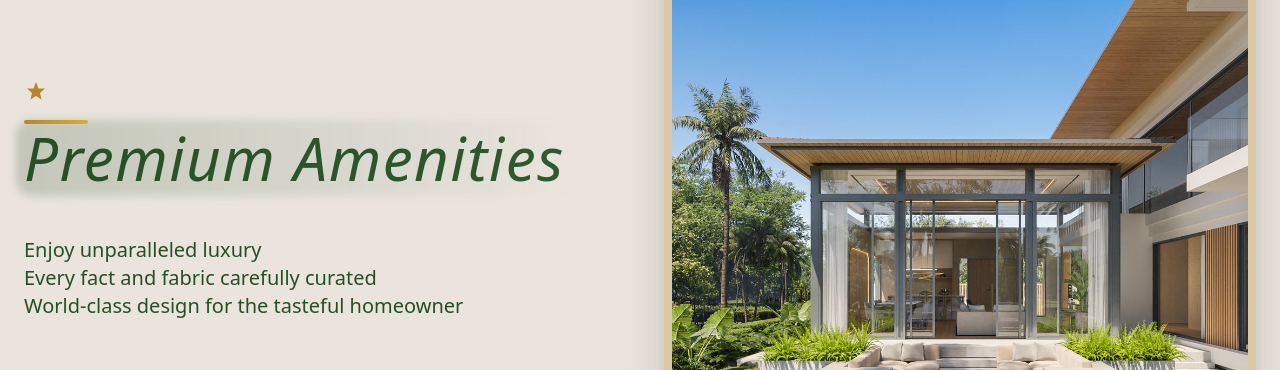
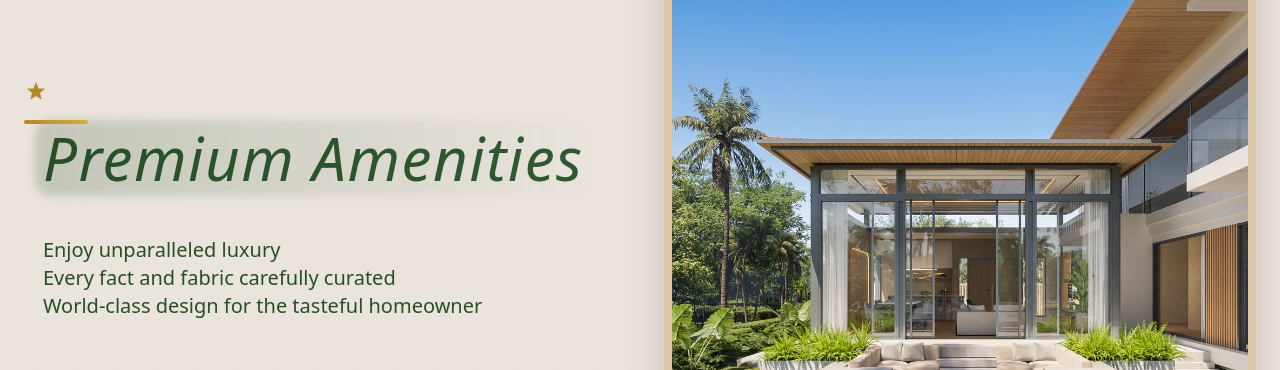
Before and after one commit to Marnfah-Pool-Villas/truffle-clone-v398, a Next.js app in the folder truffle-clone/: page / in a window 1280 px wide. Shown: the part 2060-2430 px from the top of the page. Built offline with nearby package versions, Linux system fonts and the light colour scheme; a web font is replaced by a local one.

Commit message:
Indent amenities text on desktop
cgen-e78de11bbaea42abb34298d2d7134d5e

```diff
--- a/truffle-clone/src/components/AmenitiesSection.tsx
+++ b/truffle-clone/src/components/AmenitiesSection.tsx
@@ -10,7 +10,7 @@ export default function AmenitiesSection() {
             <path d="M12 2L14.5 8.5L21 8.5L16 13L17.5 19.5L12 16L6.5 19.5L8 13L3 8.5L9.5 8.5L12 2Z"/>
           </svg>
         </div>
-        <div className="relative mb-6 text-center md:text-left">
+        <div className="relative mb-6 text-center md:text-left lg:pl-[0.5cm]">
           <h1 className="text-3xl md:text-5xl lg:text-6xl font-light italic text-[#264f28] tracking-wide leading-tight">
             <span className="relative inline-block">
               <span className="absolute -inset-2 bg-gradient-to-r from-[#264f28]/20 via-[#264f28]/10 to-transparent rounded-2xl blur-sm"></span>
@@ -21,7 +21,7 @@ export default function AmenitiesSection() {
           </h1>
           <div className="absolute -top-2 left-0 md:left-0 right-0 md:right-auto mx-auto md:mx-0 w-16 h-1 bg-gradient-to-r from-[#b48828] to-[#d4af37] rounded-full"></div>
         </div>
-        <div className="text-lg sm:text-xl text-[#264f28] leading-relaxed text-center md:text-left whitespace-pre-line">
+        <div className="text-lg sm:text-xl text-[#264f28] leading-relaxed text-center md:text-left whitespace-pre-line lg:pl-[0.5cm]">
           {t.amenities.description}
         </div>
       </div>
```
